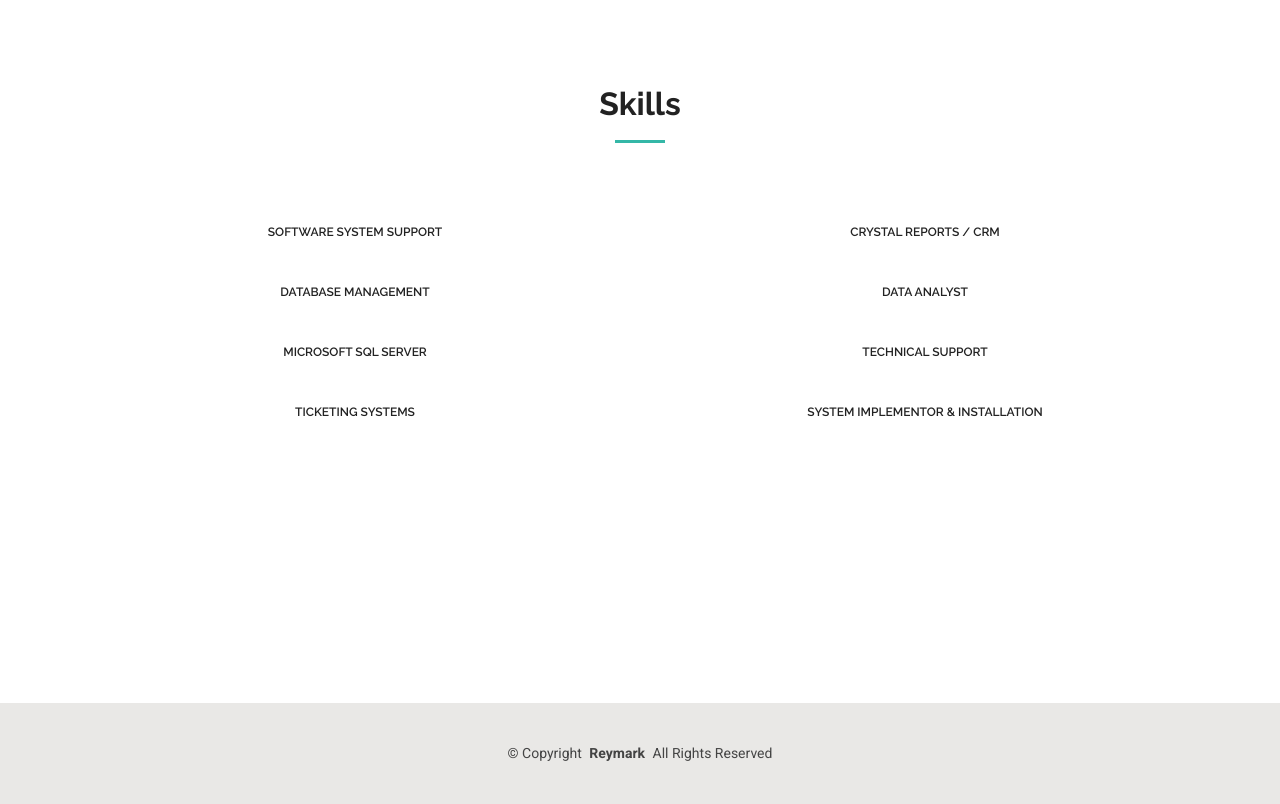
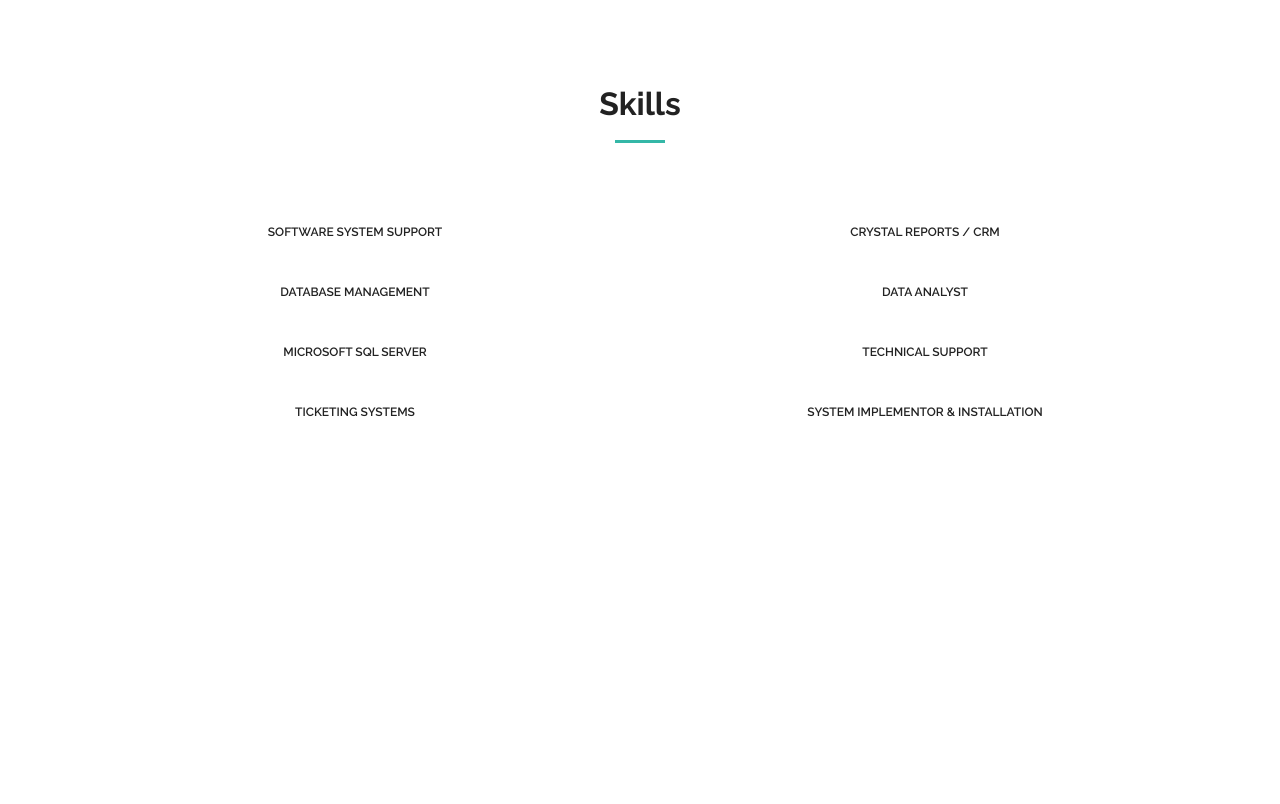
Before and after one commit to wawapsss/PORTFOLIO, a plain HTML site: page about.html in a window 1280 px wide. Shown: the part 833-1637 px from the top of the page. After the commit the page ends 1536 px from the top, so only its background shows below. Drawn offline with Linux system fonts and the light colour scheme.

Commit message:
Update about.html

```diff
--- a/about.html
+++ b/about.html
@@ -162,16 +162,7 @@
 
   </main>
 
-  <footer id="footer" class="footer light-background">
 
-    <div class="container">
-      <div class="copyright text-center ">
-        <p>© <span>Copyright</span> <strong class="px-1 sitename">Reymark</strong> <span>All Rights Reserved<br></span></p>
-      </div>
-
-    </div>
-
-  </footer>
 
   <!-- Scroll Top -->
   <a href="#" id="scroll-top" class="scroll-top d-flex align-items-center justify-content-center"><i class="bi bi-arrow-up-short"></i></a>
```
